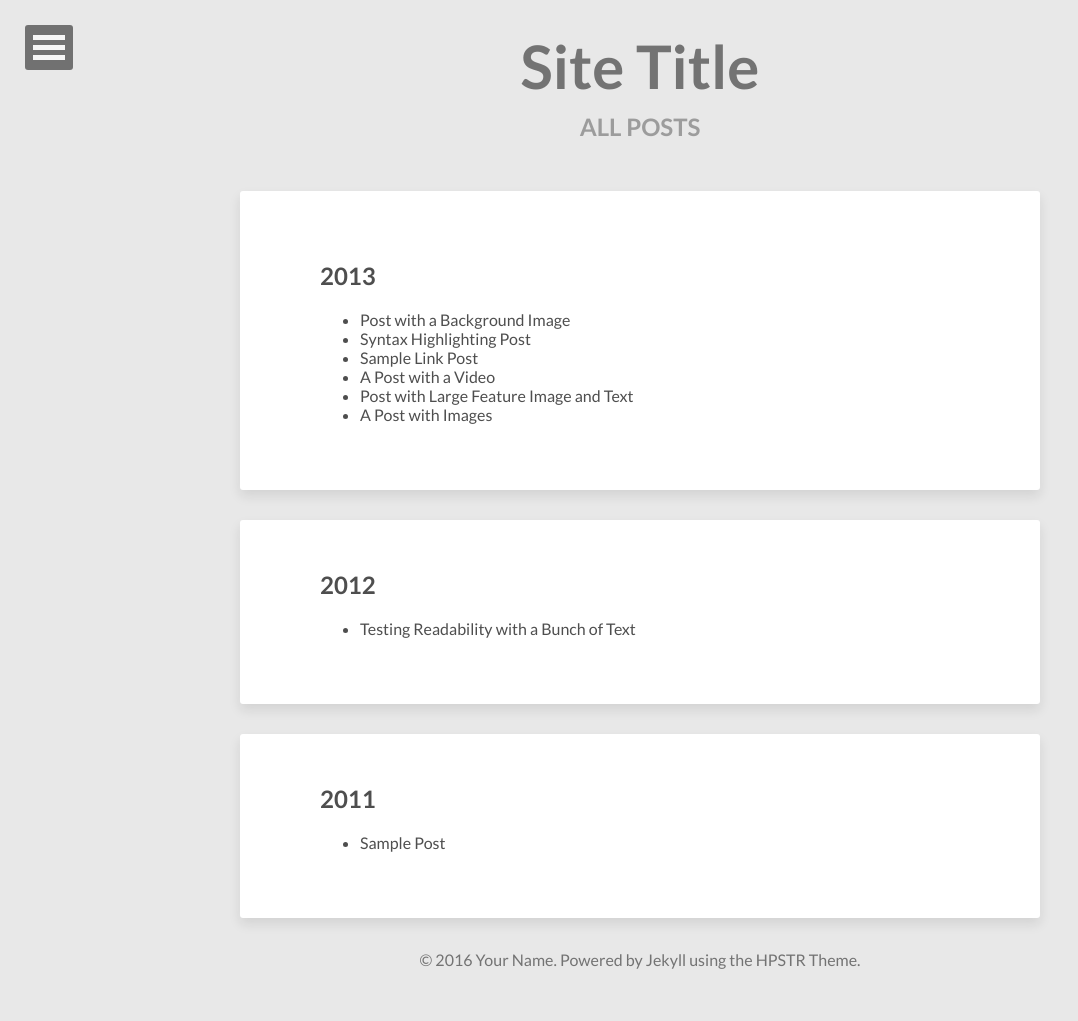
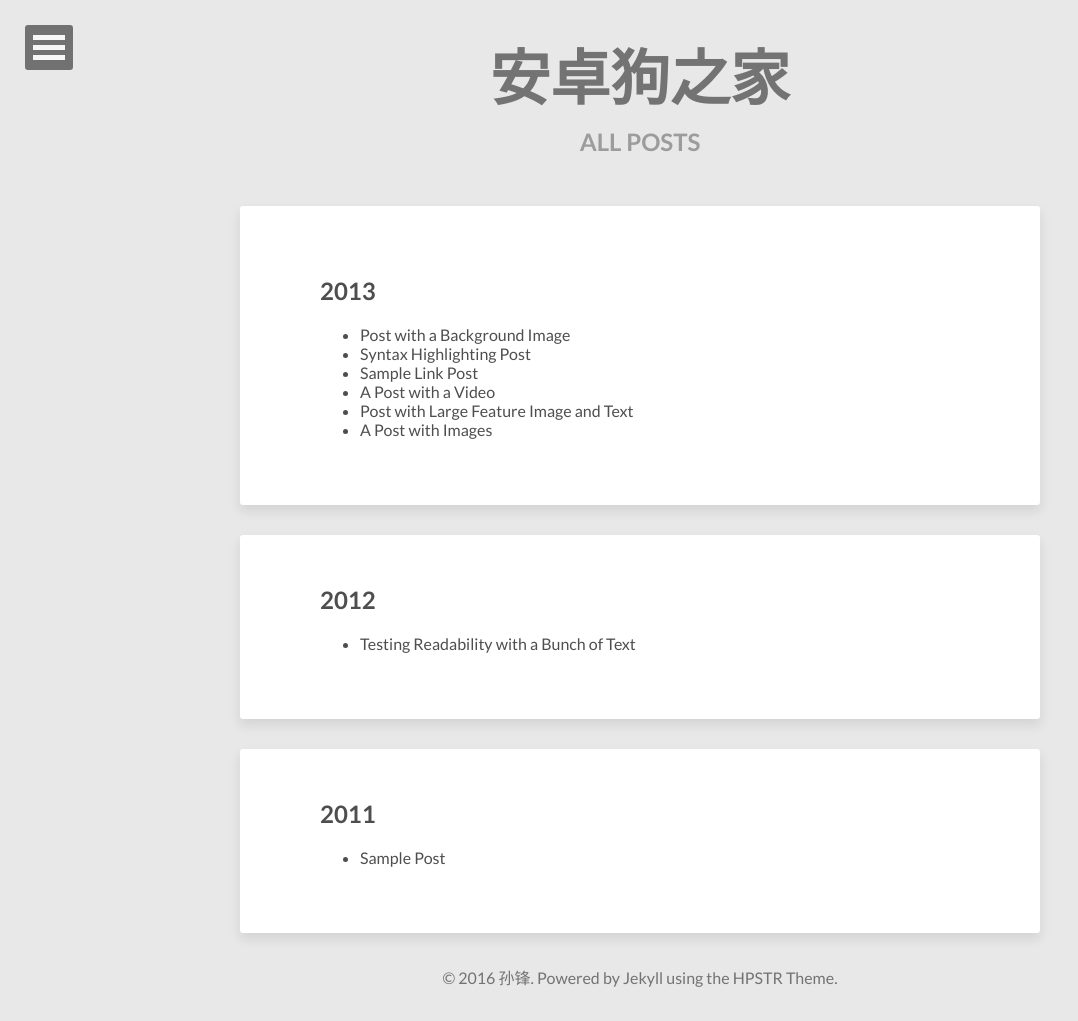
Before and after one commit to fengdroidgit/fengdroid1.github.io, a Jekyll site: the page built from posts/index.html, in a window 1280 px wide. Shown: the whole page, without its empty margins (0-1078 px from the left). Built offline with Jekyll 4.4.1, drawn with Linux system fonts in a browser that asks for light colours; nearby versions of some CDN libraries.

Commit message:
update title/name/email information

```diff
--- a/_config.yml
+++ b/_config.yml
@@ -1,4 +1,4 @@
-title:            Site Title
+title:            安卓狗之家
 description:      Describe your website here.
 disqus_shortname:
 reading_time:     true
@@ -9,10 +9,10 @@ url:
 
 # Owner/author information
 owner:
-  name:           Your Name
+  name:           孙锋
   avatar:         avatar.jpg
   bio:            "Your bio goes here. It shouldn't be super long but a good sentence or two should suffice."
-  email:          you@email.com
+  email:          kevinf_sun@163.com
   # Social networking links used in footer. Update and remove as you like.
   twitter:
   facebook:
```
